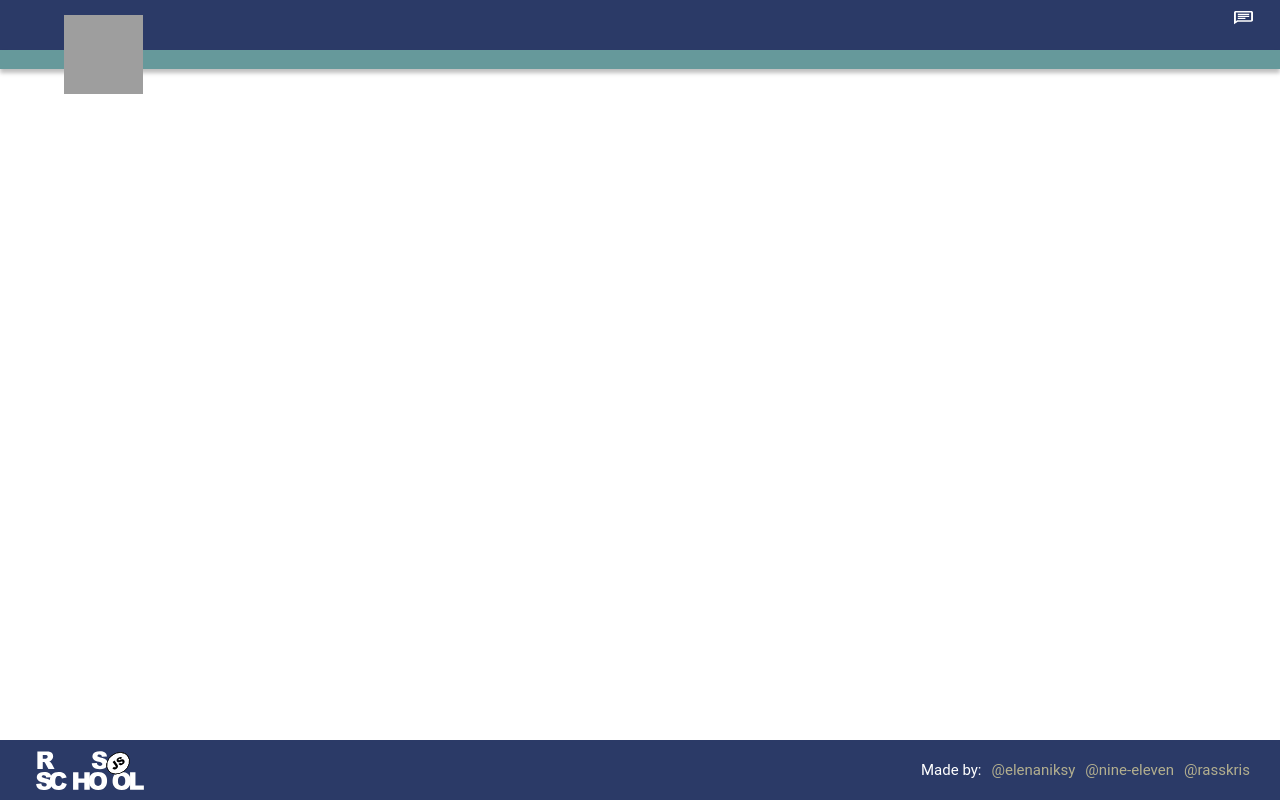
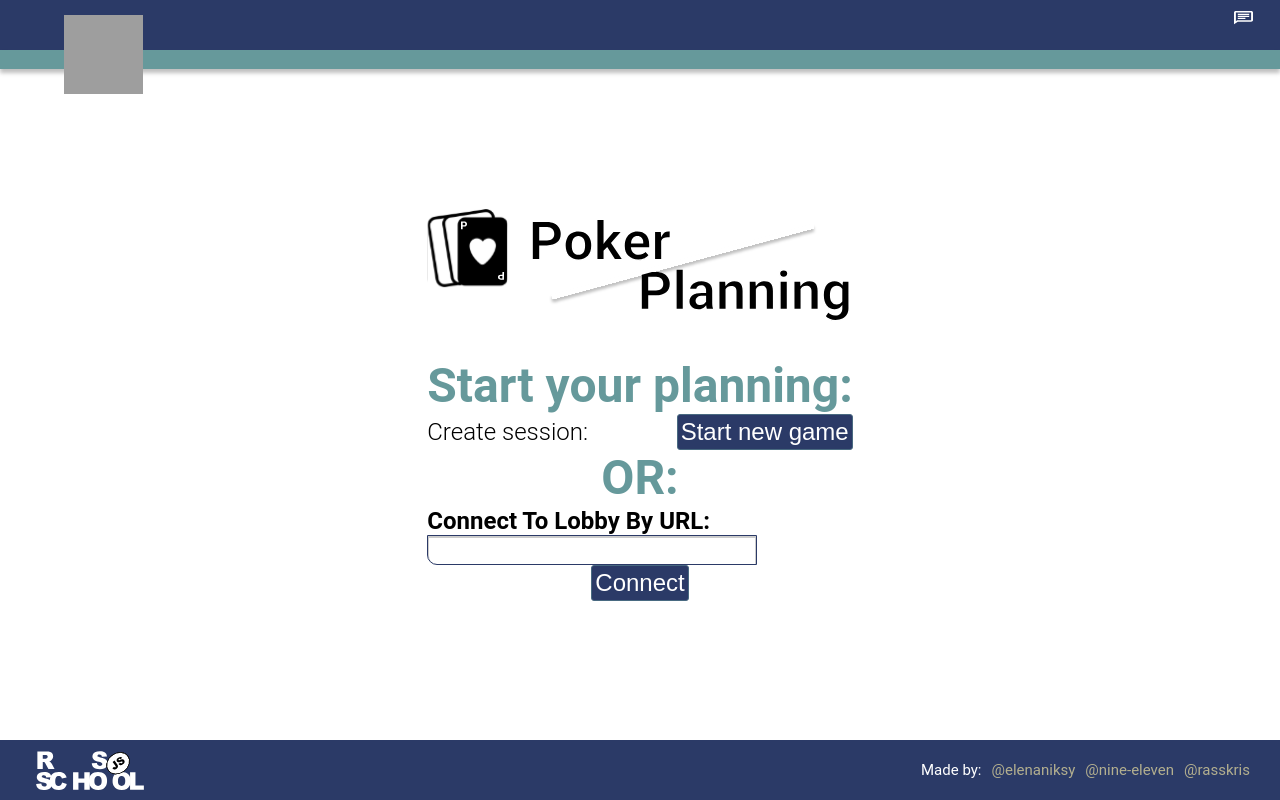
Before and after one commit to Rasskris/Planning-poker-FE, a React (Create React App) app in the folder pointing-poker/: page / in a window 1280 px wide. Built offline with nearby package versions, Linux system fonts and the light colour scheme; grey boxes are pictures that could not be loaded.

Commit message:
feat: add component to app

```diff
--- a/pointing-poker/src/App.tsx
+++ b/pointing-poker/src/App.tsx
@@ -1,7 +1,7 @@
 import React from 'react';
 import { useDispatch } from 'react-redux';
 import classes from './App.module.scss';
-import { Header, Footer } from './components';
+import { Header, MainPage, Footer } from './components';
 import { addUser } from './store/slices/userSlice';
 
 const App: React.FC = () => {
@@ -10,6 +10,7 @@ const App: React.FC = () => {
   return (
     <div className={classes.app}>
       <Header />
+      <MainPage />
       <Footer />
     </div>
   );
```
